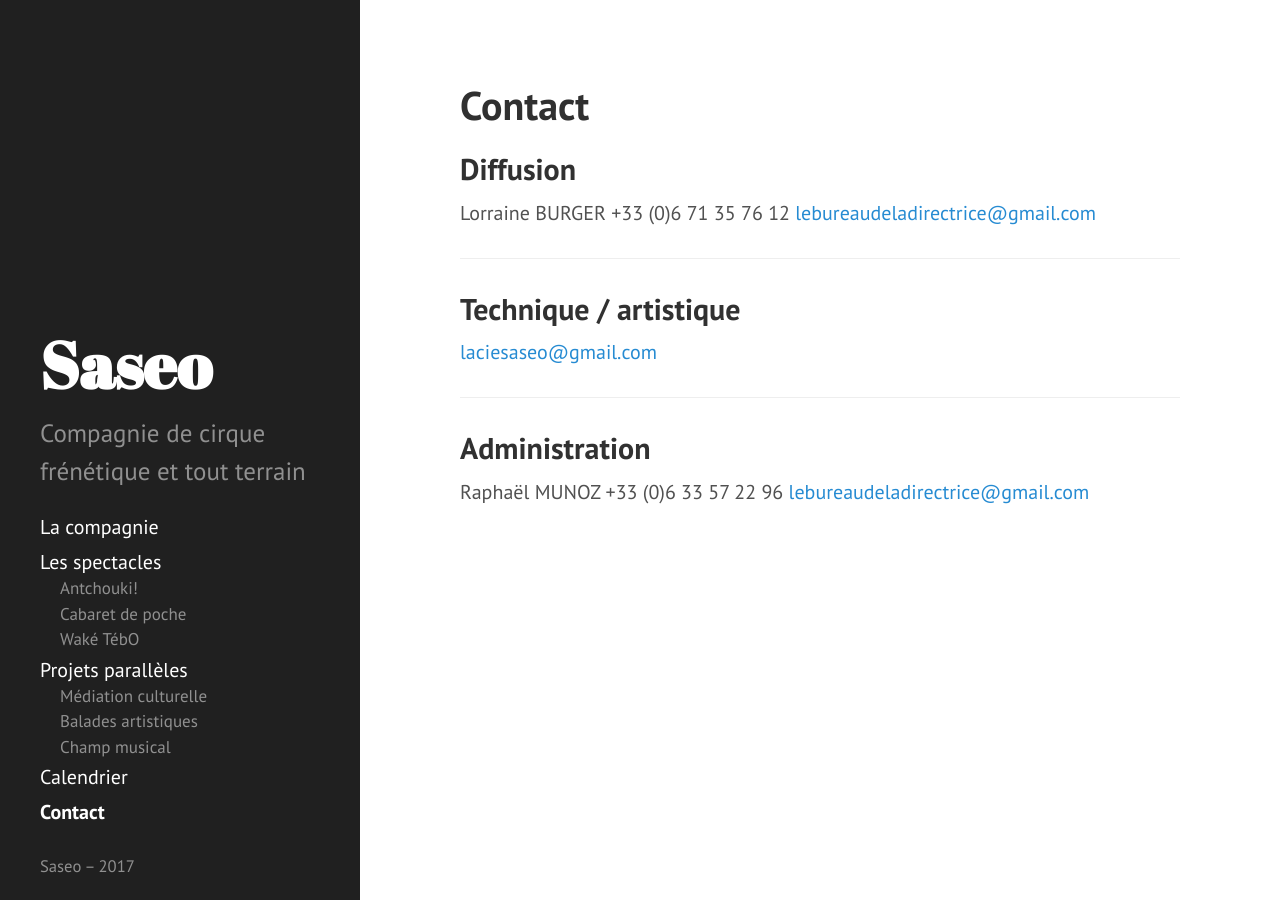
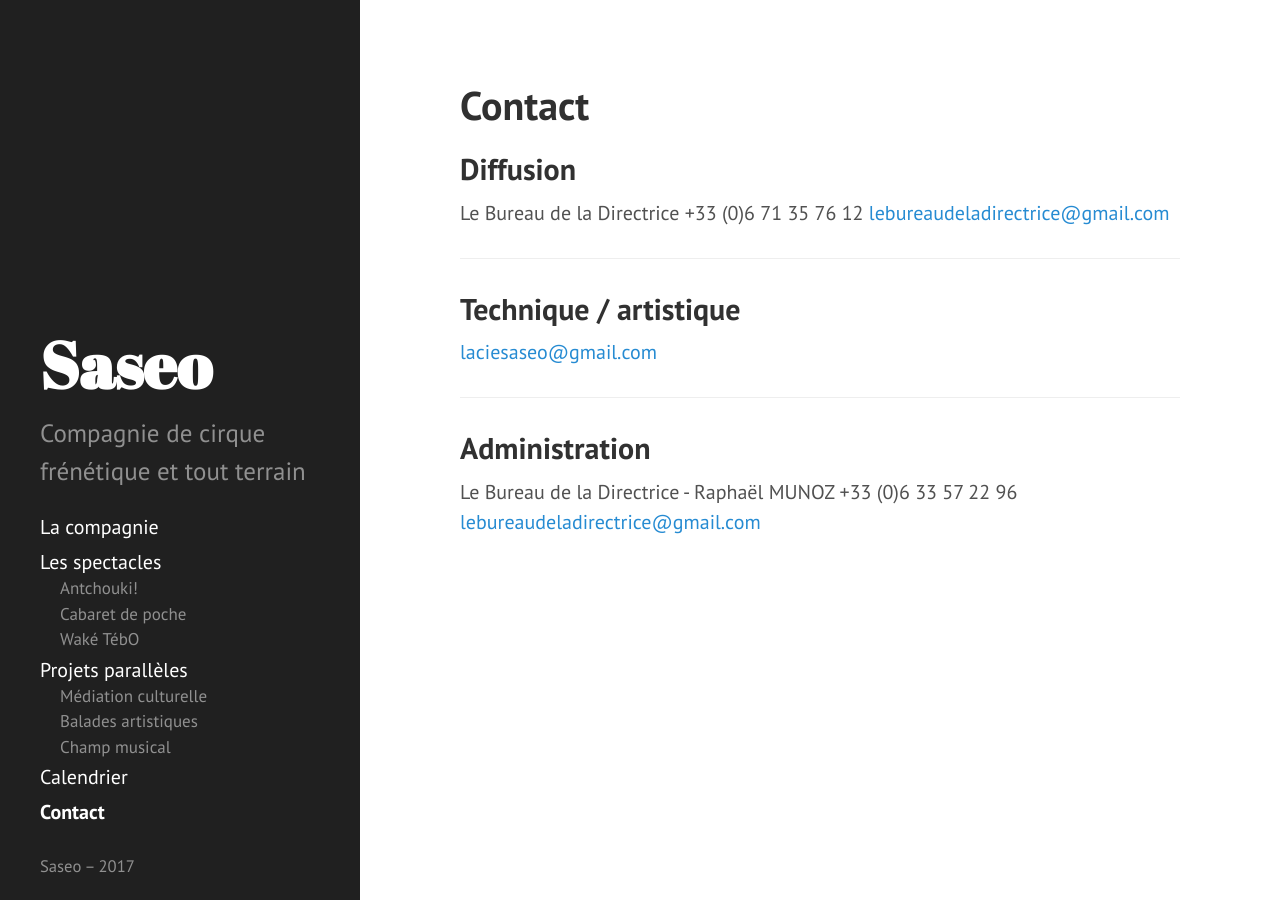
Before and after one commit to rizoom/saseo.org, a Jekyll site: the page built from contact.md, in a window 1280 px wide. Built offline with Jekyll 4.4.1, drawn with Linux system fonts in a browser that asks for light colours.

Commit message:
modif noms contacts admin + diff
J'ai rajouté "Le Bureau de la Directrice" et j'ai enlevé mon nom (Lorraine Burger) pour la diffusion car mon nom ne doit pas être rattaché à la diffusion officiellement (pour des raisons liées au droit à l'intermittence).
Lorraine

```diff
--- a/contact.md
+++ b/contact.md
@@ -5,7 +5,7 @@ sidebar_order: 4
 ---
 
 ## Diffusion
-Lorraine BURGER
+Le Bureau de la Directrice
 +33 (0)6 71 35 76 12
 [&#108;&#101;&#98;&#117;&#114;&#101;&#97;&#117;&#100;&#101;&#108;&#97;&#100;&#105;&#114;&#101;&#99;&#116;&#114;&#105;&#99;&#101;&#64;&#103;&#109;&#97;&#105;&#108;&#46;&#99;&#111;&#109;](&#109;&#97;&#105;&#108;&#116;&#111;&#58;&#108;&#101;&#98;&#117;&#114;&#101;&#97;&#117;&#100;&#101;&#108;&#97;&#100;&#105;&#114;&#101;&#99;&#116;&#114;&#105;&#99;&#101;&#64;&#103;&#109;&#97;&#105;&#108;&#46;&#99;&#111;&#109;)
 
@@ -17,6 +17,6 @@ Lorraine BURGER
 ---
 
 ## Administration
-Raphaël MUNOZ
+Le Bureau de la Directrice - Raphaël MUNOZ
 +33 (0)6 33 57 22 96
 [&#108;&#101;&#98;&#117;&#114;&#101;&#97;&#117;&#100;&#101;&#108;&#97;&#100;&#105;&#114;&#101;&#99;&#116;&#114;&#105;&#99;&#101;&#64;&#103;&#109;&#97;&#105;&#108;&#46;&#99;&#111;&#109;](&#109;&#97;&#105;&#108;&#116;&#111;&#58;&#108;&#101;&#98;&#117;&#114;&#101;&#97;&#117;&#100;&#101;&#108;&#97;&#100;&#105;&#114;&#101;&#99;&#116;&#114;&#105;&#99;&#101;&#64;&#103;&#109;&#97;&#105;&#108;&#46;&#99;&#111;&#109;)
```
